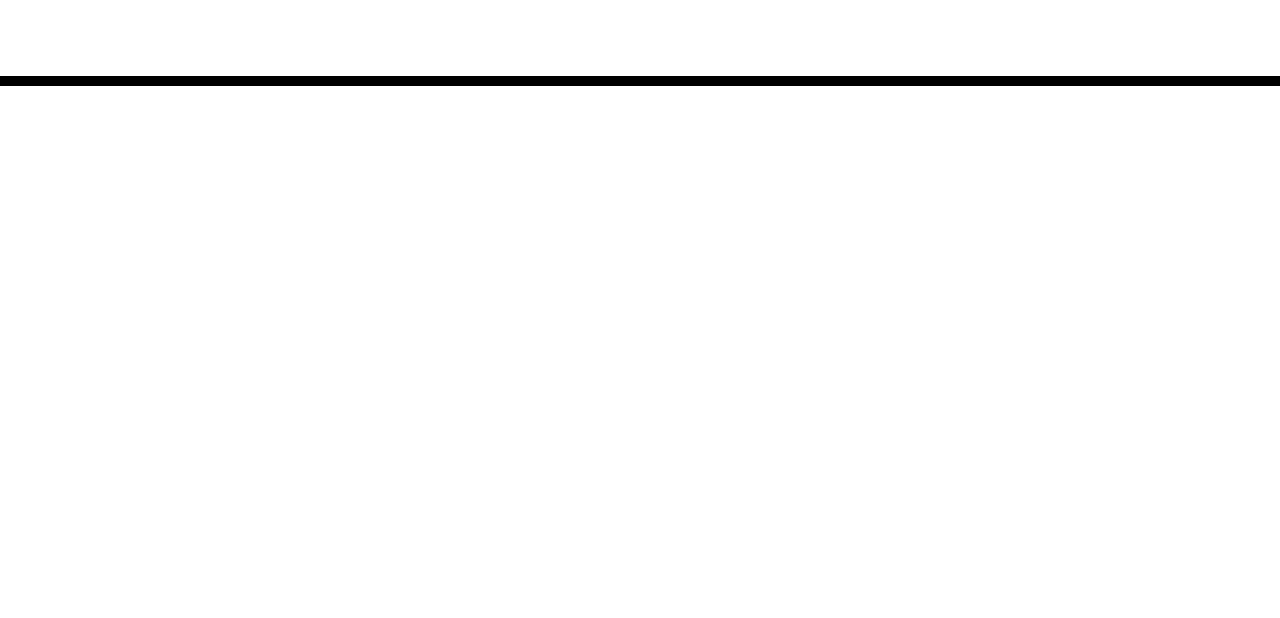
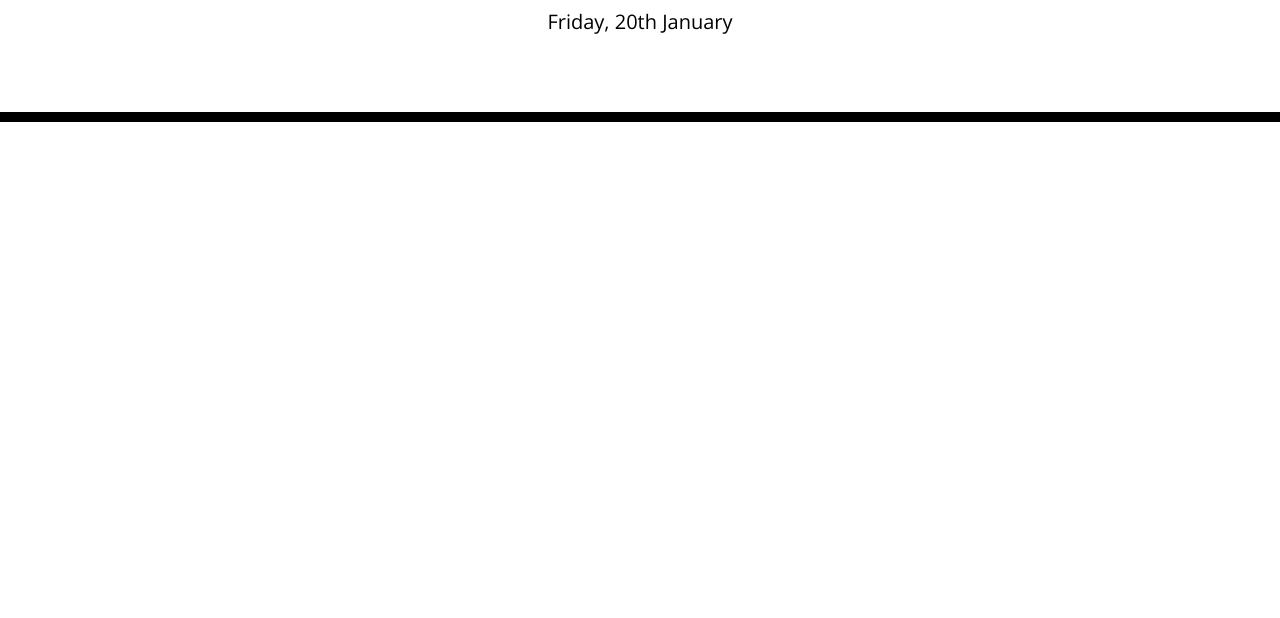
Before and after one commit to Spacepineapple/daily-schedule-planner, a plain HTML site: page index.html in a window 1280 px wide. Shown: the part 182-800 px from the top of the page. Drawn offline with nearby package versions, Linux system fonts and the light colour scheme.

Commit message:
Link index.html and script.js and create function to display date

```diff
--- a/index.html
+++ b/index.html
@@ -34,5 +34,6 @@
 
     <script src="https://cdnjs.cloudflare.com/ajax/libs/jquery/3.2.1/jquery.min.js"></script>
     <script src="https://cdnjs.cloudflare.com/ajax/libs/moment.js/2.24.0/moment.min.js"></script>
+    <script src="./script.js"></script>
   </body>
 </html>
--- a/script.js
+++ b/script.js
@@ -0,0 +1,9 @@
+let today = moment().format("dddd, Do MMMM");
+let currentDayEl = $("#currentDay");
+let scheduleContainer = $(".container");
+
+function displayDate() {
+    currentDayEl.text(today);
+}
+
+displayDate();
```
